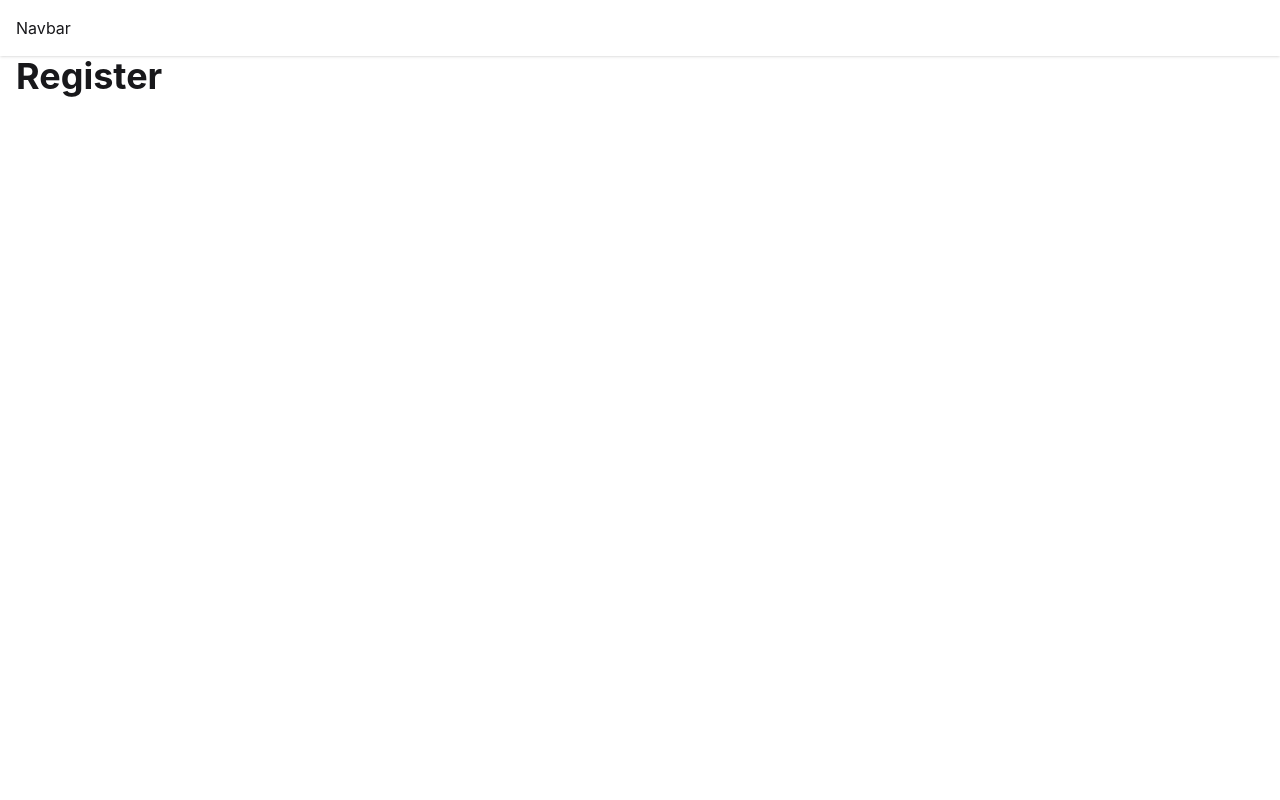
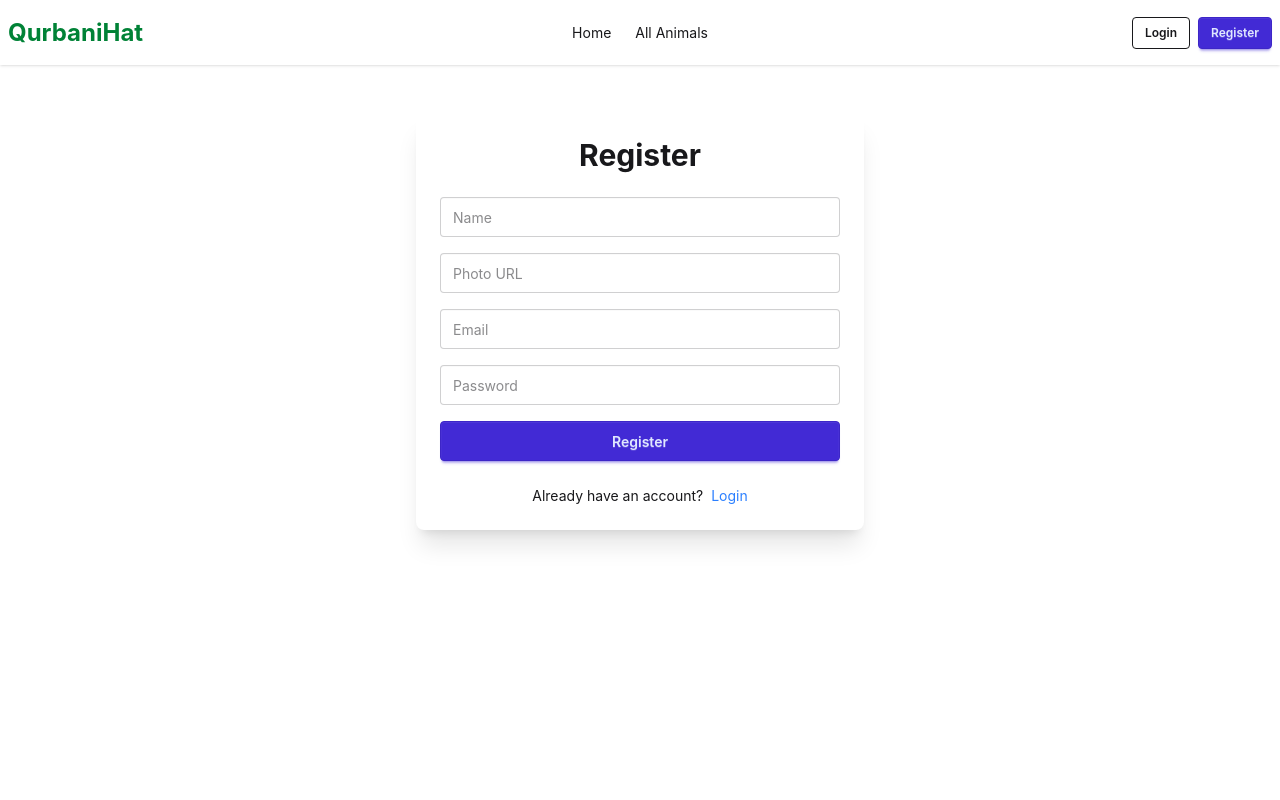
Before and after one commit to nazrul23-human/QurbaniHat-Livestock-Booking-Platform, a React (Vite) app: page /register in a window 1280 px wide. Shown: the top 800 px of the page. Built offline with nearby package versions, Linux system fonts and the light colour scheme; no server answers.

Commit message:
Navbar, Register and Login create

```diff
--- a/src/components/Navbar.jsx
+++ b/src/components/Navbar.jsx
@@ -1,8 +1,122 @@
+import { useContext } from "react";
+import { Link, NavLink } from "react-router-dom";
+import { AuthContext } from "../context/AuthContext";
+import toast from "react-hot-toast";
+
 const Navbar = () => {
+  const { user, logout } = useContext(AuthContext);
+
+  const handleLogout = () => {
+    logout()
+      .then(() => {
+        toast.success("Logout Successful");
+      })
+      .catch((error) => {
+        console.log(error);
+      });
+  };
+
+  const navLinks = (
+    <>
+      <li>
+        <NavLink to="/">Home</NavLink>
+      </li>
+
+      <li>
+        <NavLink to="/animals">All Animals</NavLink>
+      </li>
+
+      {user && (
+        <li>
+          <NavLink to="/my-profile">
+            My Profile
+          </NavLink>
+        </li>
+      )}
+    </>
+  );
+
   return (
     <div className="bg-base-100 shadow">
-      <div className="max-w-7xl mx-auto p-4">
-        Navbar
+      <div className="navbar max-w-7xl mx-auto">
+
+        {/* Mobile Menu */}
+        <div className="navbar-start">
+          <div className="dropdown">
+
+            <div
+              tabIndex={0}
+              role="button"
+              className="btn btn-ghost lg:hidden"
+            >
+              ☰
+            </div>
+
+            <ul
+              tabIndex={0}
+              className="menu menu-sm dropdown-content bg-base-100 rounded-box z-10 mt-3 w-52 p-2 shadow"
+            >
+              {navLinks}
+            </ul>
+
+          </div>
+
+          <Link
+            to="/"
+            className="text-2xl font-bold text-green-700"
+          >
+            QurbaniHat
+          </Link>
+        </div>
+
+        {/* Desktop Menu */}
+        <div className="navbar-center hidden lg:flex">
+          <ul className="menu menu-horizontal px-1">
+            {navLinks}
+          </ul>
+        </div>
+
+        {/* Right Side */}
+        <div className="navbar-end gap-2">
+
+          {user ? (
+            <>
+              <img
+                src={
+                  user.photoURL ||
+                  "https://i.ibb.co/4pDNDk1/avatar.png"
+                }
+                alt="user"
+                className="w-10 h-10 rounded-full"
+              />
+
+              <button
+                onClick={handleLogout}
+                className="btn btn-error btn-sm"
+              >
+                Logout
+              </button>
+            </>
+          ) : (
+            <>
+              <Link
+                to="/login"
+                className="btn btn-outline btn-sm"
+              >
+                Login
+              </Link>
+
+              <Link
+                to="/register"
+                className="btn btn-primary btn-sm"
+              >
+                Register
+              </Link>
+            </>
+          )}
+
+        </div>
+
       </div>
     </div>
   );
--- a/src/firebase/firebase.config.js
+++ b/src/firebase/firebase.config.js
@@ -1,12 +1,12 @@
 import { initializeApp } from "firebase/app";
 
 const firebaseConfig = {
-  apiKey: import.meta.env.VITE_apiKey,
-  authDomain: import.meta.env.VITE_authDomain,
-  projectId: import.meta.env.VITE_projectId,
-  storageBucket: import.meta.env.VITE_storageBucket,
-  messagingSenderId: import.meta.env.VITE_messagingSenderId,
-  appId: import.meta.env.VITE_appId,
+  apiKey: "AIzaSyD7Vu9Dt4STKRIXaGS8XTUnMoY5rSsdCkA",
+  authDomain: "qurbanihat-24fed.firebaseapp.com",
+  projectId: "qurbanihat-24fed",
+  storageBucket: "qurbanihat-24fed.firebasestorage.app",
+  messagingSenderId: "216763817053",
+  appId: "1:216763817053:web:a3fa12d4baeb7a9cd4c1b4",
 };
 
 const app = initializeApp(firebaseConfig);
--- a/src/main.jsx
+++ b/src/main.jsx
@@ -1,15 +1,15 @@
 import React from "react";
 import ReactDOM from "react-dom/client";
 import "./index.css";
-
 import { RouterProvider } from "react-router-dom";
 import router from "./routes/Routes";
 import AuthProvider from "./context/AuthContext";
-
+import { Toaster } from "react-hot-toast";
 ReactDOM.createRoot(document.getElementById("root")).render(
   <React.StrictMode>
     <AuthProvider>
       <RouterProvider router={router} />
+       <Toaster position="top-right" />
     </AuthProvider>
 
   </React.StrictMode>
--- a/src/pages/Login.jsx
+++ b/src/pages/Login.jsx
@@ -1,9 +1,106 @@
+import { useContext, useState } from "react";
+import { AuthContext } from "../context/AuthContext";
+import { Link, useNavigate } from "react-router-dom";
+import toast from "react-hot-toast";
+
 const Login = () => {
+  const { signInUser, googleLogin } = useContext(AuthContext);
+
+  const navigate = useNavigate();
+
+  const [error, setError] = useState("");
+
+  const handleLogin = (e) => {
+    e.preventDefault();
+
+    setError("");
+
+    const form = e.target;
+
+    const email = form.email.value;
+    const password = form.password.value;
+
+    signInUser(email, password)
+      .then(() => {
+        toast.success("Login Successful");
+        navigate("/");
+      })
+      .catch((error) => {
+        setError(error.message);
+      });
+  };
+
+  const handleGoogleLogin = () => {
+    googleLogin()
+      .then(() => {
+        toast.success("Google Login Successful");
+        navigate("/");
+      })
+      .catch((error) => {
+        setError(error.message);
+      });
+  };
+
   return (
-    <div>
-      <h1 className="text-4xl font-bold">
-        Login
-      </h1>
+    <div className="max-w-md mx-auto py-12">
+      <div className="card bg-base-100 shadow-xl">
+        <div className="card-body">
+          <h2 className="text-3xl font-bold text-center">
+            Login
+          </h2>
+
+          <form
+            onSubmit={handleLogin}
+            className="space-y-4 mt-4"
+          >
+            <input
+              type="email"
+              name="email"
+              placeholder="Email"
+              className="input input-bordered w-full"
+              required
+            />
+
+            <input
+              type="password"
+              name="password"
+              placeholder="Password"
+              className="input input-bordered w-full"
+              required
+            />
+
+            <button className="btn btn-primary w-full">
+              Login
+            </button>
+          </form>
+
+          <div className="divider">OR</div>
+
+          <button
+            onClick={handleGoogleLogin}
+            className="btn w-full"
+          >
+            Continue with Google
+          </button>
+
+          {error && (
+            <p className="text-red-500 mt-3">
+              {error}
+            </p>
+          )}
+
+          <p className="text-center mt-4">
+            Don't have an account?
+
+            <Link
+              to="/register"
+              className="text-blue-500 ml-2"
+            >
+              Register
+            </Link>
+          </p>
+        </div>
+      </div>
     </div>
   );
 };
--- a/src/pages/Register.jsx
+++ b/src/pages/Register.jsx
@@ -1,9 +1,120 @@
+import { useContext, useState } from "react";
+import { AuthContext } from "../context/AuthContext";
+import { Link, useNavigate } from "react-router-dom";
+import toast from "react-hot-toast";
+import { updateProfile } from "firebase/auth";
 const Register = () => {
+  const { createUser } = useContext(AuthContext);
+
+  const navigate = useNavigate();
+
+  const [error, setError] = useState("");
+
+  const handleRegister = (e) => {
+    e.preventDefault();
+
+    setError("");
+
+    const form = e.target;
+
+    const name = form.name.value;
+    const email = form.email.value;
+    const photo = form.photo.value;
+    const password = form.password.value;
+
+    createUser(email, password)
+  .then((result) => {
+
+    updateProfile(result.user, {
+      displayName: name,
+      photoURL: photo,
+    })
+      .then(() => {
+        toast.success("Registration Successful");
+
+        form.reset();
+
+        navigate("/login");
+      });
+
+  })
+  .catch((error) => {
+    setError(error.message);
+  });
+  };
+
   return (
-    <div>
-      <h1 className="text-4xl font-bold">
-        Register
-      </h1>
+    <div className="max-w-md mx-auto py-12">
+      <div className="card bg-base-100 shadow-xl">
+        <div className="card-body">
+
+          <h2 className="text-3xl font-bold text-center">
+            Register
+          </h2>
+
+          <form
+            onSubmit={handleRegister}
+            className="space-y-4 mt-4"
+          >
+            <input
+              type="text"
+              name="name"
+              placeholder="Name"
+              className="input input-bordered w-full"
+              required
+            />
+
+            <input
+              type="text"
+              name="photo"
+              placeholder="Photo URL"
+              className="input input-bordered w-full"
+              required
+            />
+
+            <input
+              type="email"
+              name="email"
+              placeholder="Email"
+              className="input input-bordered w-full"
+              required
+            />
+
+            <input
+              type="password"
+              name="password"
+              placeholder="Password"
+              className="input input-bordered w-full"
+              required
+            />
+
+            <button
+              className="btn btn-primary w-full"
+            >
+              Register
+            </button>
+          </form>
+
+          {
+            error &&
+            <p className="text-red-500">
+              {error}
+            </p>
+          }
+
+          <p className="text-center mt-4">
+            Already have an account?
+
+            <Link
+              to="/login"
+              className="text-blue-500 ml-2"
+            >
+              Login
+            </Link>
+          </p>
+
+        </div>
+      </div>
     </div>
   );
 };
```
